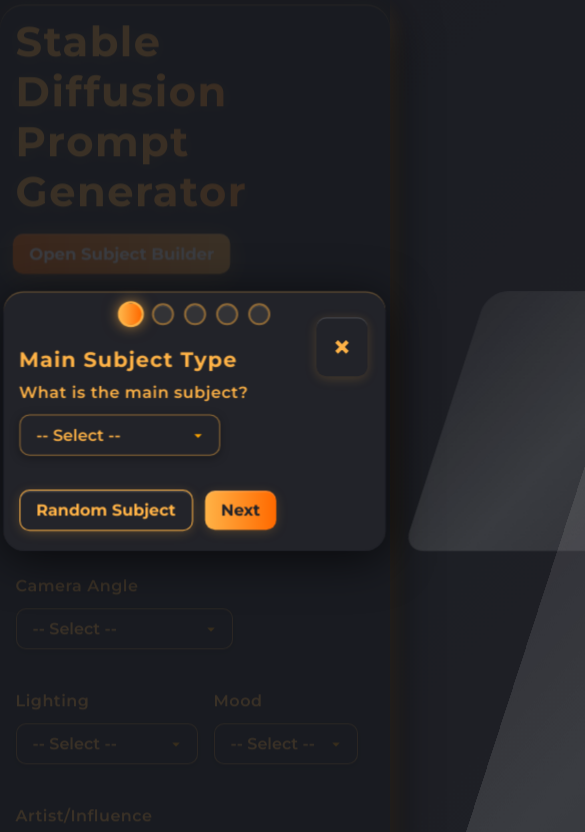
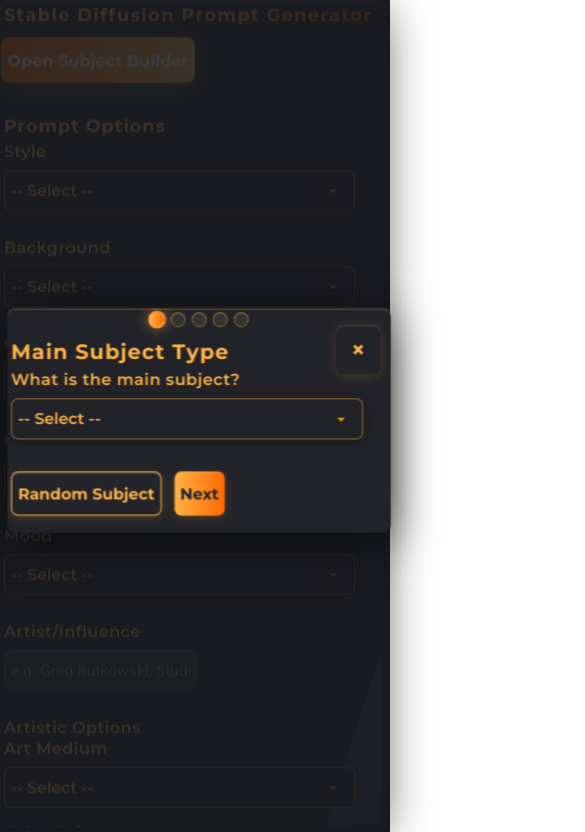
Before and after one commit to glifg10151-blip/prompt-gen, a plain HTML site: page index.html in a window 390 px wide. Both pictures are taken after a click on the button "Open Subject Builder". Shown: the top 832 px of the page, 585 px wide, since content can reach past the window. Drawn offline with Linux system fonts and the light colour scheme.

Commit message:
Add files via upload

```diff
--- a/index.html
+++ b/index.html
@@ -3,7 +3,7 @@
 <head>
   <meta charset="UTF-8">
   <title>Stable Diffusion Prompt Generator</title>
-  <meta name="viewport" content="width=900, initial-scale=1.0">
+  <meta name="viewport" content="width=device-width, initial-scale=1.0">
   <link rel="stylesheet" href="style.css">
 </head>
 <body>
--- /dev/null
+++ b/stable-prompt/www/css/index.css
@@ -0,0 +1,110 @@
+/*
+ * Licensed to the Apache Software Foundation (ASF) under one
+ * or more contributor license agreements.  See the NOTICE file
+ * distributed with this work for additional information
+ * regarding copyright ownership.  The ASF licenses this file
+ * to you under the Apache License, Version 2.0 (the
+ * "License"); you may not use this file except in compliance
+ * with the License.  You may obtain a copy of the License at
+ *
+ * http://www.apache.org/licenses/LICENSE-2.0
+ *
+ * Unless required by applicable law or agreed to in writing,
+ * software distributed under the License is distributed on an
+ * "AS IS" BASIS, WITHOUT WARRANTIES OR CONDITIONS OF ANY
+ * KIND, either express or implied.  See the License for the
+ * specific language governing permissions and limitations
+ * under the License.
+ */
+* {
+    -webkit-tap-highlight-color: rgba(0,0,0,0); /* make transparent link selection, adjust last value opacity 0 to 1.0 */
+}
+
+body {
+    -webkit-touch-callout: none;                /* prevent callout to copy image, etc when tap to hold */
+    -webkit-text-size-adjust: none;             /* prevent webkit from resizing text to fit */
+    -webkit-user-select: none;                  /* prevent copy paste, to allow, change 'none' to 'text' */
+    background-color:#E4E4E4;
+    background-image:linear-gradient(to bottom, #A7A7A7 0%, #E4E4E4 51%);
+    font-family: system-ui, -apple-system, -apple-system-font, 'Segoe UI', 'Roboto', sans-serif;
+    font-size:12px;
+    height:100vh;
+    margin:0px;
+    padding:0px;
+    /* Padding to avoid the "unsafe" areas behind notches in the screen */
+    padding: env(safe-area-inset-top, 0px) env(safe-area-inset-right, 0px) env(safe-area-inset-bottom, 0px) env(safe-area-inset-left, 0px);
+    text-transform:uppercase;
+    width:100%;
+}
+
+/* Portrait layout (default) */
+.app {
+    background:url(../img/logo.png) no-repeat center top; /* 170px x 200px */
+    position:absolute;             /* position in the center of the screen */
+    left:50%;
+    top:50%;
+    height:50px;                   /* text area height */
+    width:225px;                   /* text area width */
+    text-align:center;
+    padding:180px 0px 0px 0px;     /* image height is 200px (bottom 20px are overlapped with text) */
+    margin:-115px 0px 0px -112px;  /* offset vertical: half of image height and text area height */
+                                   /* offset horizontal: half of text area width */
+}
+
+/* Landscape layout (with min-width) */
+@media screen and (min-aspect-ratio: 1/1) and (min-width:400px) {
+    .app {
+        background-position:left center;
+        padding:75px 0px 75px 170px;  /* padding-top + padding-bottom + text area = image height */
+        margin:-90px 0px 0px -198px;  /* offset vertical: half of image height */
+                                      /* offset horizontal: half of image width and text area width */
+    }
+}
+
+h1 {
+    font-size:24px;
+    font-weight:normal;
+    margin:0px;
+    overflow:visible;
+    padding:0px;
+    text-align:center;
+}
+
+.event {
+    border-radius:4px;
+    color:#FFFFFF;
+    font-size:12px;
+    margin:0px 30px;
+    padding:2px 0px;
+}
+
+.event.listening {
+    background-color:#333333;
+    display:block;
+}
+
+.event.received {
+    background-color:#4B946A;
+    display:none;
+}
+
+#deviceready.ready .event.listening { display: none; }
+#deviceready.ready .event.received { display: block; }
+
+@keyframes fade {
+    from { opacity: 1.0; }
+    50% { opacity: 0.4; }
+    to { opacity: 1.0; }
+}
+
+.blink {
+    animation:fade 3000ms infinite;
+    -webkit-animation:fade 3000ms infinite;
+}
+
+
+@media screen and (prefers-color-scheme: dark) {
+    body {
+        background-image:linear-gradient(to bottom, #585858 0%, #1B1B1B 51%);
+    }
+}
--- a/style.css
+++ b/style.css
@@ -365,10 +365,126 @@
   border-radius: 8px;
 }
 @media (max-width: 600px) {
+  body {
+    font-size: 1.08rem;
+    padding: 0;
+  }
   .container, .modal {
-    padding: 12px 4vw;
+    padding: 10px 2vw 18px 2vw;
+    border-radius: 14px;
+    min-width: unset;
+    max-width: 100vw;
+    box-sizing: border-box;
   }
   .container {
-    margin: 12px 0 0 0;
+    margin: 8px 0 0 0;
+    width: 98vw;
+    min-width: unset;
+    max-width: 100vw;
+  }
+  h1 {
+    font-size: 1.5rem;
+    margin-bottom: 8px;
+  }
+  h2 {
+    font-size: 1.1rem;
+    margin-bottom: 6px;
+  }
+  .form-group {
+    margin-bottom: 12px;
+  }
+  .flex-row {
+    flex-direction: column;
+    gap: 8px;
+  }
+  button, select, input[type="text"], input[type="number"] {
+    font-size: 1.08rem;
+    padding: 12px 10px;
+    border-radius: 9px;
+    margin: 7px 0;
+  }
+  button {
+    min-width: 44px;
+    min-height: 44px;
+    font-size: 1.08rem;
+  }
+  select {
+    min-width: 90vw;
+    max-width: 100vw;
+    font-size: 1.08rem;
+  }
+  .prompt-output {
+    font-size: 1rem;
+    padding: 12px;
+    margin-top: 18px;
+    border-radius: 10px;
+    word-break: break-word;
+  }
+  .modal {
+    min-width: unset;
+    max-width: 98vw;
+    width: 98vw;
+    left: 1vw;
+    right: 1vw;
+    padding: 18px 2vw 18px 2vw;
+    border-radius: 14px;
+    overflow-y: auto;
+    max-height: 98vh;
+  }
+  .modal .close-btn {
+    font-size: 1.5rem;
+    right: 10px;
+    top: 10px;
+  }
+  .stepper {
+    gap: 6px;
+    margin-bottom: 12px;
+  }
+  .step-dot {
+    width: 13px; height: 13px;
+    border-width: 1.5px;
+  }
+  .outfit-section {
+    padding: 8px 6px;
+    border-radius: 8px;
+    margin-bottom: 8px;
+  }
+  .option-list {
+    gap: 6px;
+  }
+  label {
+    font-size: 1rem;
+    margin-bottom: 2px;
+  }
+  input[type="text"], input[type="number"] {
+    font-size: 1.08rem;
+    padding: 10px 8px;
+    border-radius: 8px;
+  }
+  /* Make sure the modal and container are scrollable if content overflows */
+  .container, .modal {
+    overflow-y: auto;
+    max-height: 98vh;
   }
 }
+
+/* Extra small screens */
+@media (max-width: 400px) {
+  .container, .modal {
+    padding: 4px 1vw 10px 1vw;
+    border-radius: 8px;
+  }
+  h1 {
+    font-size: 1.1rem;
+  }
+  button, select, input[type="text"], input[type="number"] {
+    font-size: 0.98rem;
+    padding: 10px 6px;
+    border-radius: 7px;
+  }
+  .prompt-output {
+    font-size: 0.95rem;
+    padding: 7px;
+    border-radius: 7px;
+  }
+}
```
Also changed, not shown: stable-prompt/config.xml (added, +11 -0 lines), stable-prompt/package.json (added, +15 -0 lines), stable-prompt/www/index.html (added, +50 -0 lines), stable-prompt/www/js/index.js (added, +29 -0 lines), stable-prompt/www/img/logo.png (added).
